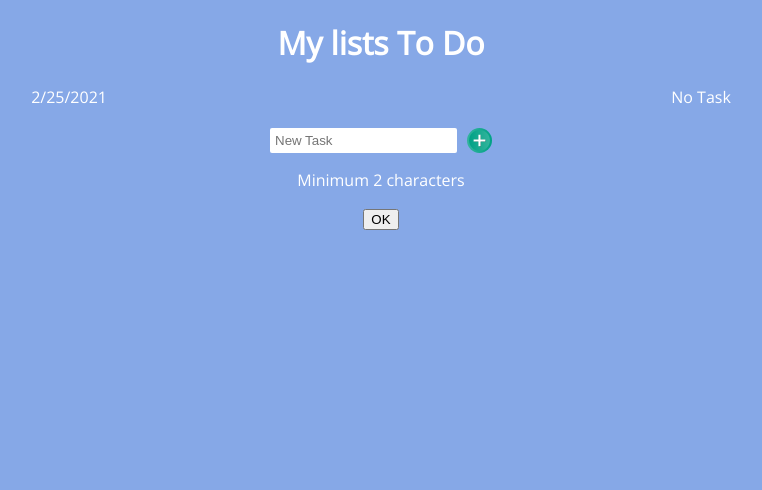
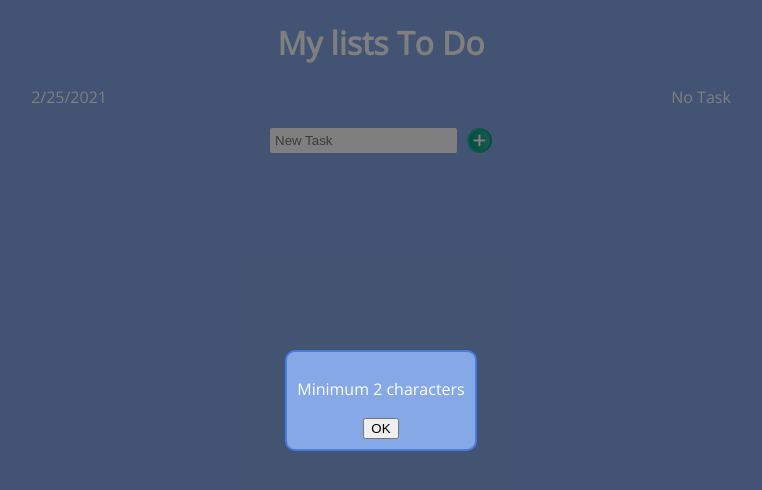
Before and after one commit to Damien-Th/ToDoList, a plain HTML site: page index.html in a window 1280 px wide. Both pictures are taken after a click on the picture 738 px from the left and 140 px from the top of the page. Shown: the whole page, without its empty margins (259-1021 px from the left). Drawn offline with nearby package versions, Linux system fonts and the light colour scheme.

Commit message:
Update style.css

```diff
--- a/style.css
+++ b/style.css
@@ -1,21 +1,26 @@
-body{
+body {
     text-align: center;
     font-family: 'Open Sans', sans-serif;
     background: #86A8E7;
     color: white;
 }
 
+/*Date*/
 .date-task {
     display: flex;
     justify-content: space-around;
 }
 
-.valid-icon, .delete-icon, .plus-icon {
+/*icon*/
+.valid-icon,
+.delete-icon,
+.plus-icon {
     width: 25px;
     height: 25px;
     cursor: pointer;
 }
 
+/*new task element*/
 .theTask {
     display: flex;
     justify-content: space-between;
@@ -27,25 +32,49 @@ body{
     color: grey;
 }
 
+.task.taskDone {
+    opacity: .5;
+    text-decoration: line-through;
+}
+
+/*Input*/
 .inputTask {
     display: flex;
     justify-content: center;
     margin-top: 20px;
 }
 
-.inputTask > input {
-    border:none;
+.inputTask>input {
+    border: none;
     outline: none;
     border-radius: 2px;
     margin-right: 10px;
     padding: 5px;
 }
 
-.task.taskDone{
-    opacity: .5;
-    text-decoration : line-through;
+/*Modal*/
+.custom-box {
+    border: 2px solid #477bdd;
+    border-radius: 10px;
+    text-align: center;
+    padding: 10px;
+    width: fit-content;
+    background-color: #86A8E7;
+    margin: auto;
+    color: white;
 }
 
+#modal {
+    position: fixed;
+    top: 0;
+    left: 0;
+    display: flex;
+    width: 100%;
+    height: 100%;
+    background-color: rgba(0, 0, 0, 0.5);
+}
+
+/*responsive*/
 @media screen and (max-width: 789px) {
     .theTask {
         width: 80%;
```
